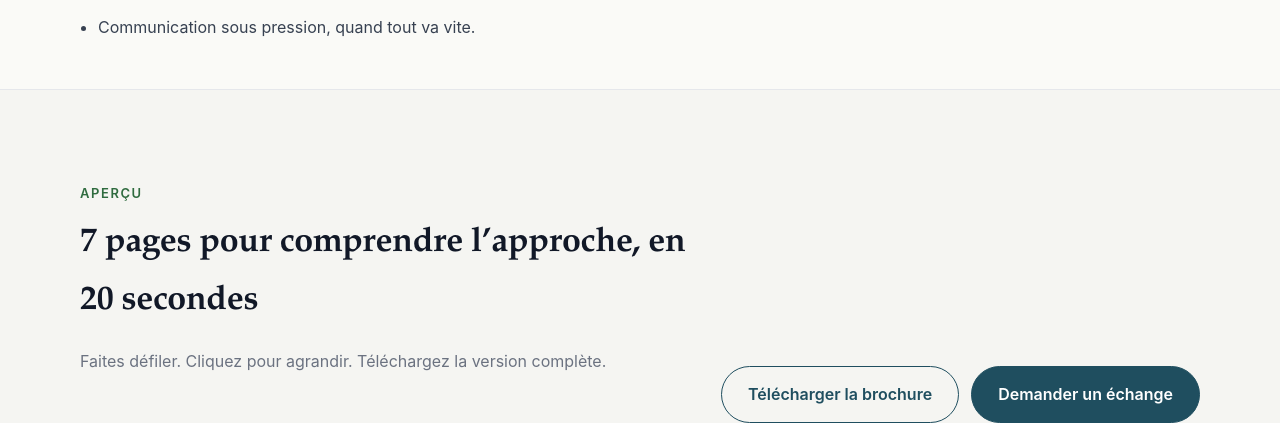
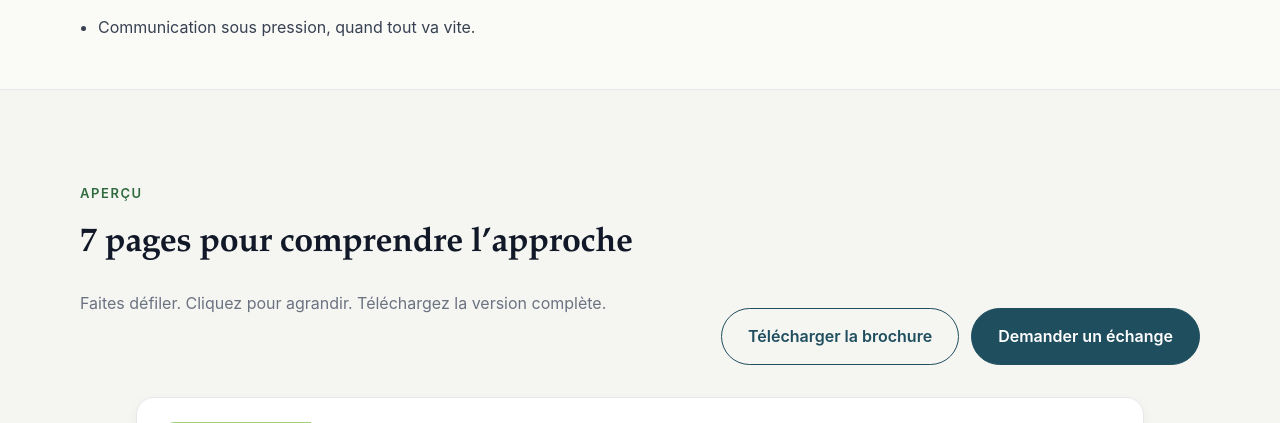
Before and after one commit to GLortet/gilleslortet, a Flask app: page /pcm in a window 1280 px wide. Shown: the part 763-1186 px from the top of the page. Run offline with Flask 3, Linux system fonts and the light colour scheme.

Commit message:
Update section title in pcm.html

```diff
--- a/templates/pcm.html
+++ b/templates/pcm.html
@@ -35,7 +35,7 @@
         <div class="pcm-showcase-header">
             <div class="section-header flow measure">
                 <p class="eyebrow section-kicker">APERÇU</p>
-                <h2 class="section-title-reveal">7 pages pour comprendre l’approche, en 20 secondes</h2>
+                <h2 class="section-title-reveal">7 pages pour comprendre l’approche</h2>
                 <p>Faites défiler. Cliquez pour agrandir. Téléchargez la version complète.</p>
             </div>
             <div class="pcm-showcase-actions">
```
